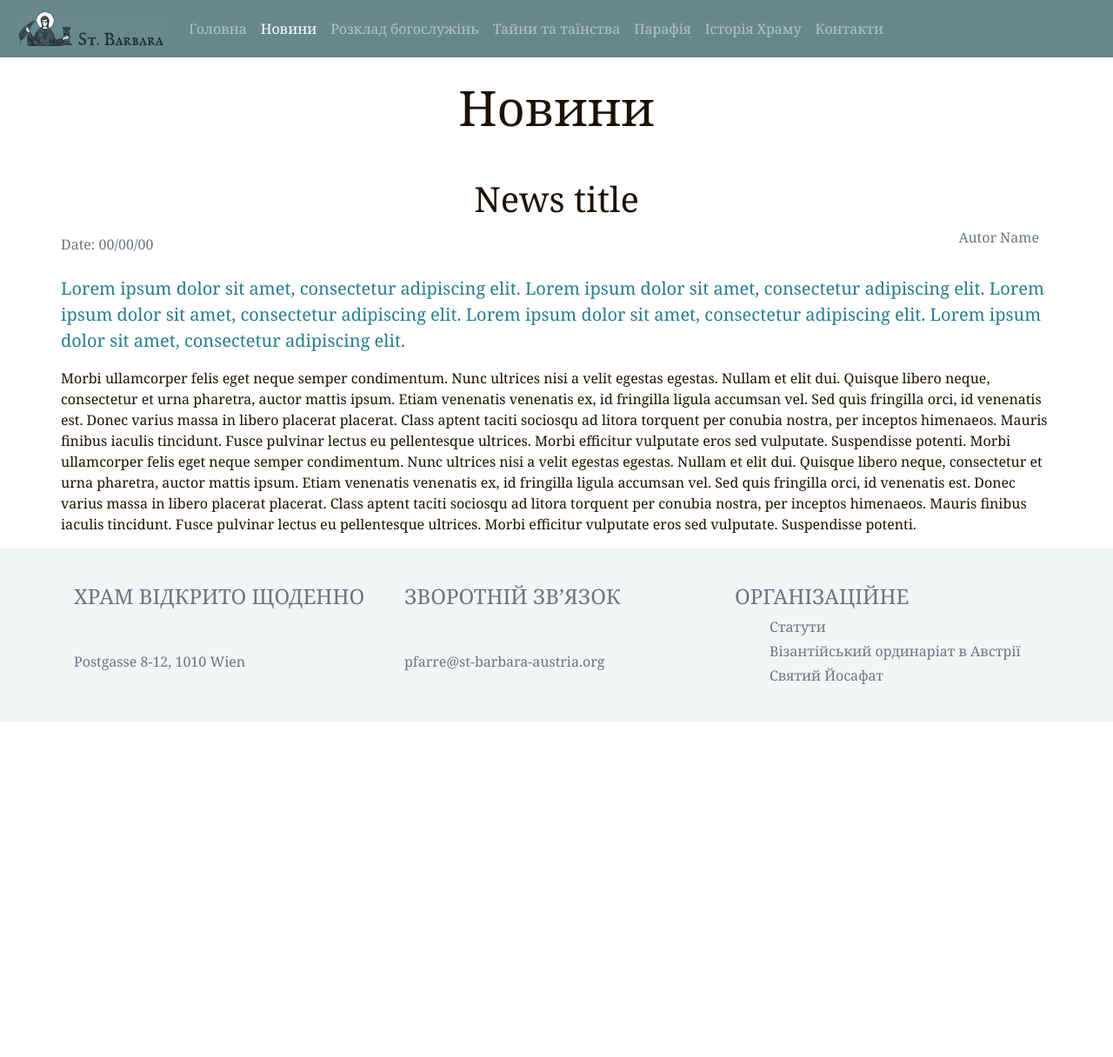
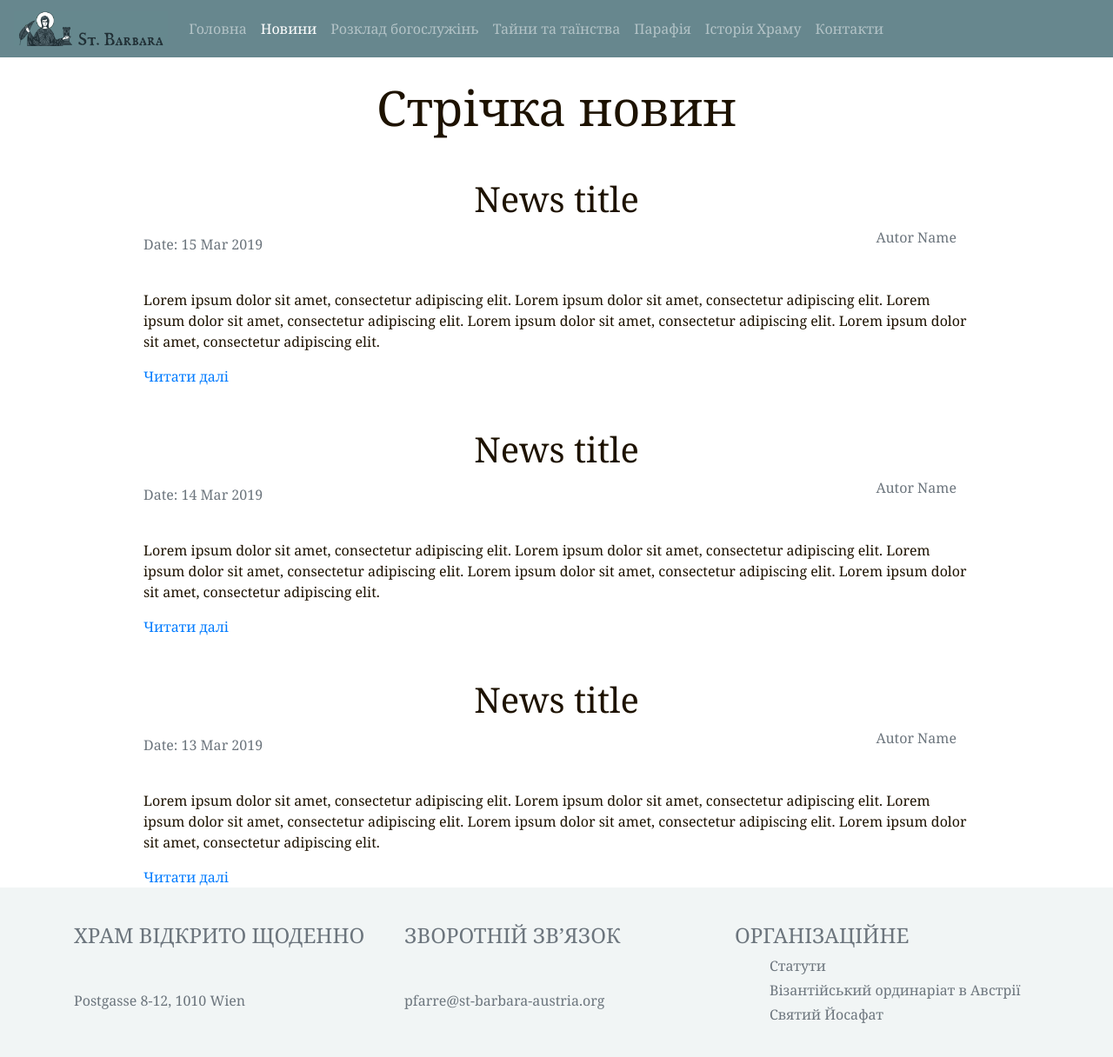
Before and after one commit to n3braska/jekyll, a Jekyll site: the page built from novyny.html, in a window 1280 px wide and 1220 px high. Shown: the top 1216 px of the window at 87% size. Built offline with Jekyll 4.4.1, drawn with Linux system fonts in a browser that asks for light colours.

Commit message:
novyny modifications

```diff
--- a/_data/novyny.yml
+++ /dev/null
@@ -1,7 +0,0 @@
-novyny:
-    - title: News title
-      autor: Autor Name
-      date: 00/00/00
-      picture:
-      short-text: Lorem ipsum dolor sit amet, consectetur adipiscing elit. Lorem ipsum dolor sit amet, consectetur adipiscing elit. Lorem ipsum dolor sit amet, consectetur adipiscing elit. Lorem ipsum dolor sit amet, consectetur adipiscing elit. Lorem ipsum dolor sit amet, consectetur adipiscing elit.
-      long-text: Morbi ullamcorper felis eget neque semper condimentum. Nunc ultrices nisi a velit egestas egestas. Nullam et elit dui. Quisque libero neque, consectetur et urna pharetra, auctor mattis ipsum. Etiam venenatis venenatis ex, id fringilla ligula accumsan vel. Sed quis fringilla orci, id venenatis est. Donec varius massa in libero placerat placerat. Class aptent taciti sociosqu ad litora torquent per conubia nostra, per inceptos himenaeos. Mauris finibus iaculis tincidunt. Fusce pulvinar lectus eu pellentesque ultrices. Morbi efficitur vulputate eros sed vulputate. Suspendisse potenti. Morbi ullamcorper felis eget neque semper condimentum. Nunc ultrices nisi a velit egestas egestas. Nullam et elit dui. Quisque libero neque, consectetur et urna pharetra, auctor mattis ipsum. Etiam venenatis venenatis ex, id fringilla ligula accumsan vel. Sed quis fringilla orci, id venenatis est. Donec varius massa in libero placerat placerat. Class aptent taciti sociosqu ad litora torquent per conubia nostra, per inceptos himenaeos. Mauris finibus iaculis tincidunt. Fusce pulvinar lectus eu pellentesque ultrices. Morbi efficitur vulputate eros sed vulputate. Suspendisse potenti.
--- /dev/null
+++ b/_posts/2019-03-13-novyny1.md
@@ -0,0 +1,13 @@
+---
+layout: post
+title: News title
+autor: Autor Name
+date: 19/03/13
+picture:
+---
+
+Lorem ipsum dolor sit amet, consectetur adipiscing elit. Lorem ipsum dolor sit amet, consectetur adipiscing elit. Lorem ipsum dolor sit amet, consectetur adipiscing elit. Lorem ipsum dolor sit amet, consectetur adipiscing elit. Lorem ipsum dolor sit amet, consectetur adipiscing elit.
+
+Morbi ullamcorper felis eget neque semper condimentum. Lorem ipsum dolor sit amet, consectetur adipiscing elit. Lorem ipsum dolor sit amet, consectetur adipiscing elit. Lorem ipsum dolor sit amet, consectetur adipiscing elit.
+
+Nullam et elit dui. Quisque libero neque, consectetur et urna pharetra, auctor mattis ipsum. Etiam venenatis venenatis ex, id fringilla ligula accumsan vel. Sed quis fringilla orci, id venenatis est. Donec varius massa in libero placerat placerat. Class aptent taciti sociosqu ad litora torquent per conubia nostra, per inceptos himenaeos. Mauris finibus iaculis tincidunt. Fusce pulvinar lectus eu pellentesque ultrices. Morbi efficitur vulputate eros sed vulputate. Suspendisse potenti. Morbi ullamcorper felis eget neque semper condimentum. Nunc ultrices nisi a velit egestas egestas. Nullam et elit dui. Quisque libero neque, consectetur et urna pharetra, auctor mattis ipsum. Etiam venenatis venenatis ex, id fringilla ligula accumsan vel. Sed quis fringilla orci, id venenatis est. Donec varius massa in libero placerat placerat. Class aptent taciti sociosqu ad litora torquent per conubia nostra, per inceptos himenaeos. Mauris finibus iaculis tincidunt. Fusce pulvinar lectus eu pellentesque ultrices. Morbi efficitur vulputate eros sed vulputate. Suspendisse potenti.
--- /dev/null
+++ b/_posts/2019-03-14-novyny2.md
@@ -0,0 +1,13 @@
+---
+layout: post
+title: News title
+autor: Autor Name
+date: 19/03/14
+picture:
+---
+
+Lorem ipsum dolor sit amet, consectetur adipiscing elit. Lorem ipsum dolor sit amet, consectetur adipiscing elit. Lorem ipsum dolor sit amet, consectetur adipiscing elit. Lorem ipsum dolor sit amet, consectetur adipiscing elit. Lorem ipsum dolor sit amet, consectetur adipiscing elit.
+
+Morbi ullamcorper felis eget neque semper condimentum. Lorem ipsum dolor sit amet, consectetur adipiscing elit. Lorem ipsum dolor sit amet, consectetur adipiscing elit. Lorem ipsum dolor sit amet, consectetur adipiscing elit.
+
+Nullam et elit dui. Quisque libero neque, consectetur et urna pharetra, auctor mattis ipsum. Etiam venenatis venenatis ex, id fringilla ligula accumsan vel. Sed quis fringilla orci, id venenatis est. Donec varius massa in libero placerat placerat. Class aptent taciti sociosqu ad litora torquent per conubia nostra, per inceptos himenaeos. Mauris finibus iaculis tincidunt. Fusce pulvinar lectus eu pellentesque ultrices. Morbi efficitur vulputate eros sed vulputate. Suspendisse potenti. Morbi ullamcorper felis eget neque semper condimentum. Nunc ultrices nisi a velit egestas egestas. Nullam et elit dui. Quisque libero neque, consectetur et urna pharetra, auctor mattis ipsum. Etiam venenatis venenatis ex, id fringilla ligula accumsan vel. Sed quis fringilla orci, id venenatis est. Donec varius massa in libero placerat placerat. Class aptent taciti sociosqu ad litora torquent per conubia nostra, per inceptos himenaeos. Mauris finibus iaculis tincidunt. Fusce pulvinar lectus eu pellentesque ultrices. Morbi efficitur vulputate eros sed vulputate. Suspendisse potenti.
--- /dev/null
+++ b/_posts/2019-03-15-novyny3.md
@@ -0,0 +1,13 @@
+---
+layout: post
+title: News title
+autor: Autor Name
+date: 19/03/15
+picture:
+---
+
+Lorem ipsum dolor sit amet, consectetur adipiscing elit. Lorem ipsum dolor sit amet, consectetur adipiscing elit. Lorem ipsum dolor sit amet, consectetur adipiscing elit. Lorem ipsum dolor sit amet, consectetur adipiscing elit. Lorem ipsum dolor sit amet, consectetur adipiscing elit.
+
+Morbi ullamcorper felis eget neque semper condimentum. Lorem ipsum dolor sit amet, consectetur adipiscing elit. Lorem ipsum dolor sit amet, consectetur adipiscing elit. Lorem ipsum dolor sit amet, consectetur adipiscing elit.
+
+Nullam et elit dui. Quisque libero neque, consectetur et urna pharetra, auctor mattis ipsum. Etiam venenatis venenatis ex, id fringilla ligula accumsan vel. Sed quis fringilla orci, id venenatis est. Donec varius massa in libero placerat placerat. Class aptent taciti sociosqu ad litora torquent per conubia nostra, per inceptos himenaeos. Mauris finibus iaculis tincidunt. Fusce pulvinar lectus eu pellentesque ultrices. Morbi efficitur vulputate eros sed vulputate. Suspendisse potenti. Morbi ullamcorper felis eget neque semper condimentum. Nunc ultrices nisi a velit egestas egestas. Nullam et elit dui. Quisque libero neque, consectetur et urna pharetra, auctor mattis ipsum. Etiam venenatis venenatis ex, id fringilla ligula accumsan vel. Sed quis fringilla orci, id venenatis est. Donec varius massa in libero placerat placerat. Class aptent taciti sociosqu ad litora torquent per conubia nostra, per inceptos himenaeos. Mauris finibus iaculis tincidunt. Fusce pulvinar lectus eu pellentesque ultrices. Morbi efficitur vulputate eros sed vulputate. Suspendisse potenti.
--- a/novyny.html
+++ b/novyny.html
@@ -1,35 +1,40 @@
 ---
-title: Новини
+title: Стрічка новин
 belowtitletext:
 layout: default
 ---
 
-{%for item in site.data.novyny.novyny%}
+{% for post in site.posts %}
 
-<h5 class="display-4 title textal text-center mt-5">{{item.title}}</h5>
-    <div class="row">
-        <div class="col-6 my-2 pl-0">
-            <p class="text-left text-secondary">Date: {{item.date}}</p>
+    <h5 class="display-4 title textal text-center mt-5">{{post.title}}</h5>
+    <div class="row justify-content-center">
+        <div class="col-5 my-2 pl-0">
+            <p class="text-left text-secondary">Date: {{post.date | date_to_string }}</p>
         </div>
-        <div class="col-6">
-            <p class="text-right text-secondary">{{item.autor}}</p>
+        <div class="col-5">
+            <p class="text-right text-secondary">{{post.autor}}</p>
         </div>
     </div>
 
-    <div class="row">
-        <p class="marked">{{item.short-text}}</p>
-        {%if item.picture%}
-        <div class="col-lg-6 col-sm-12 p-0">
-            <p>{{item.long-text}}</p>
+    <div class="row justify-content-center">
+        {%if post.picture%}
+        <div class="col-lg-6 col-sm-12 p-3">
+            <p class="marked">{{post.excerpt}}</p>
         </div>
         <div class="col-lg-6 col-sm-12 p-3">
-            <img src="{{item.picture}}" alt="">
+            <img src="{{post.picture}}" alt="">
         </div>
         {%else%}
-        <div class="col-12 p-0">
-            <p>{{item.long-text}}</p>
+        <div class="col-lg-10 col-sm-12 p-0">
+            <p>{{post.excerpt}}</p>
         </div>
         {%endif%}
 
     </div>
+
+    <div class="row justify-content-center">
+        <div class="col-5 p-0"><a href="{{post.url}}" class="text-primary">Читати далі</a></div>
+
+        <div class="col-5"></div>
+    </div>
 {%endfor%}
```
Also changed, not shown: _layouts/post.html (added, +24 -0 lines).
